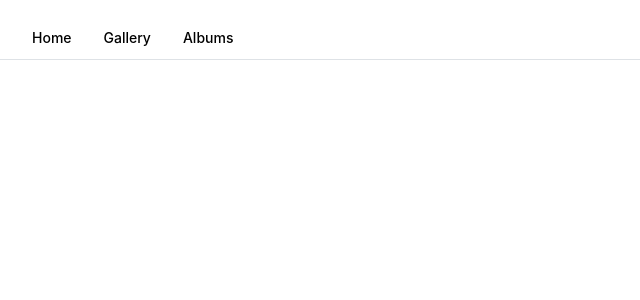
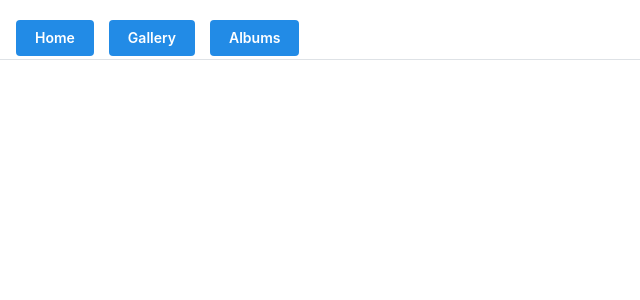
Before and after one commit to sechols223/CMPS-420-Project, a React (Vite) app in the folder client/: page /home in a window 1280 px wide. Shown: the top 300 px of the page, without its empty margins (0-640 px from the left). Built offline with nearby package versions, Linux system fonts and the light colour scheme.

Commit message:
Nav bar changes and gallery page styling
reapplied the changes made to gallery page and changed the nav bar to pre samuel changes. Should be pretty much ready for backend now. Waiting on sam.

```diff
--- a/client/src/pages/GalleryPage/Gallery-Page.tsx
+++ b/client/src/pages/GalleryPage/Gallery-Page.tsx
@@ -1,6 +1,19 @@
-import { Box, Card, Image, Text, Group, Container, AspectRatio, SimpleGrid, Title  } from "@mantine/core";
+import { useNavigate } from 'react-router-dom';
+import {
+  AspectRatio,
+  Box,
+  Button,
+  Card,
+  Center,
+  Container,
+  Group,
+  Image,
+  SimpleGrid,
+  Stack,
+  Text,
+  Title,
+} from '@mantine/core';
 import classes from '../GalleryPage/Gallery-Page.module.css';
-
 
 const mockdata = [
   {
@@ -30,7 +43,19 @@ const mockdata = [
 ];
 
 export default function GalleryPage() {
-
+  let navigate = useNavigate();
+  const routeToGallery = () => {
+    let path = '/gallery';
+    navigate(path);
+  };
+  const routeToAlbums = () => {
+    let path = '/';
+    navigate(path);
+  };
+  const routeToHome = () => {
+    let path = '/home';
+    navigate(path);
+  };
   const cards = mockdata.map((article) => (
     <Card key={article.title} p="md" radius="md" component="a" href="#" className={classes.card}>
       <AspectRatio ratio={1920 / 1080}>
@@ -49,25 +74,24 @@ export default function GalleryPage() {
     <>
       <Box pb={120}>
         <header className={classes.header}>
-          <Group h="100%" gap={0} visibleFrom="sm">
-            <a href="#" className={classes.link}>
-              Home
-            </a>
-            <a href="#" className={classes.link}>
-              Gallery
-            </a>
-            <a href="#" className={classes.link}>
-              Albums
-            </a>
+          <Group h="100%" gap={15} visibleFrom="sm">
+            <Button onClick={routeToHome}>Home</Button>
+            <Button onClick={routeToGallery}>Gallery</Button>
+            <Button>Albums</Button>
           </Group>
         </header>
       </Box>
 
-      <Container py="xl">
-        <Title> Gallery </Title>
-        <SimpleGrid cols={{ base: 1, sm: 2 }}>{cards}</SimpleGrid>
-      </Container>
-
+      <Group>
+        <Center>
+          <Stack>
+            <Center>
+              <Title> Gallery </Title>
+            </Center>
+            <SimpleGrid cols={{ base: 1, sm: 2 }}>{cards}</SimpleGrid>
+          </Stack>
+        </Center>
+      </Group>
     </>
-  )
+  );
 }
--- a/client/src/pages/home-page/Home.page.tsx
+++ b/client/src/pages/home-page/Home.page.tsx
@@ -1,29 +1,28 @@
-import { Box, Group } from '@mantine/core';
+import { useNavigate } from 'react-router-dom';
+import { Box, Button, Group } from '@mantine/core';
 import classes from '../../CSS/HeaderMegaMenu.module.css';
 
 export function HomePage() {
+  let navigate = useNavigate();
+  const routeToGallery = () => {
+    let path = '/gallery';
+    navigate(path);
+  };
+  const routeToAlbums = () => {
+    let path = '/';
+    navigate(path);
+  };
+  const routeToHome = () => {
+    let path = '/home';
+    navigate(path);
+  };
   return (
     <Box pb={120}>
       <header className={classes.header}>
-        <Group h="100%" gap={0} visibleFrom="sm">
-          <a
-            className={classes.link}
-            href="#"
-          >
-            Home
-          </a>
-          <a
-            className={classes.link}
-            href="/gallery"
-          >
-            Gallery
-          </a>
-          <a
-            className={classes.link}
-            href="/albums"
-          >
-            Albums
-          </a>
+        <Group h="100%" gap={15} visibleFrom="sm">
+          <Button onClick={routeToHome}>Home</Button>
+          <Button onClick={routeToGallery}>Gallery</Button>
+          <Button>Albums</Button>
         </Group>
       </header>
     </Box>
```
Also changed, not shown: 1 other file (tests, documents, lock files or other folders).
